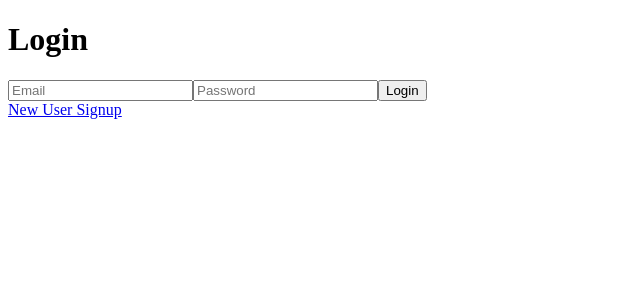
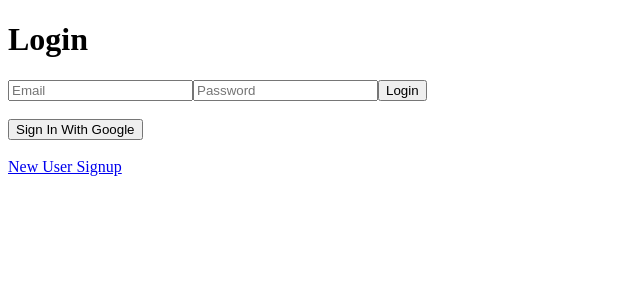
Before and after one commit to Sam-Blesswin/TypedGraphQL, a React (Vite) app in the folder frontend/: page /login in a window 1280 px wide. Shown: the top 300 px of the page, without its empty margins (0-640 px from the left). Built offline with nearby package versions, Linux system fonts and the light colour scheme; no server answers.

Commit message:
Added google signin

```diff
--- a/frontend/src/components/Login.tsx
+++ b/frontend/src/components/Login.tsx
@@ -6,7 +6,7 @@ export default function SignUp() {
   const [email, setEmail] = useState("");
   const [password, setPassword] = useState("");
 
-  const { user, login } = useAuth();
+  const { user, login, loginWithGoogle } = useAuth();
 
   const navigate = useNavigate();
 
@@ -18,6 +18,16 @@ export default function SignUp() {
       navigate("/");
     } catch (error) {
       console.log(error);
+    }
+  };
+
+  const handleGoogleLogin = async () => {
+    try {
+      console.log("google login");
+      await loginWithGoogle();
+      navigate("/");
+    } catch (error) {
+      console.error("Google login failed", error);
     }
   };
 
@@ -39,6 +49,10 @@ export default function SignUp() {
         />
         <button type="submit">Login</button>
         <br />
+        <br />
+        <button onClick={handleGoogleLogin}>Sign In With Google</button>
+        <br />
+        <br />
         <Link to="/signup">New User Signup</Link>
       </form>
     </div>
--- a/frontend/src/contexts/AuthProvider.tsx
+++ b/frontend/src/contexts/AuthProvider.tsx
@@ -1,9 +1,12 @@
 import {
+  GoogleAuthProvider,
   User,
   createUserWithEmailAndPassword,
   onAuthStateChanged,
   signInWithEmailAndPassword,
+  signInWithPopup,
 } from "firebase/auth";
+
 import React, {
   ReactNode,
   createContext,
@@ -11,6 +14,7 @@ import React, {
   useEffect,
   useState,
 } from "react";
+
 import { auth } from "../firebase/firebase";
 
 interface AuthContextType {
@@ -18,6 +22,7 @@ interface AuthContextType {
   loading: boolean;
   signup: (email: string, password: string) => Promise<void>;
   login: (email: string, password: string) => Promise<void>;
+  loginWithGoogle: () => Promise<void>;
   logout: () => Promise<void>;
 }
 
@@ -41,6 +46,11 @@ export const AuthProvider: React.FC<AuthProviderProps> = ({
     await signInWithEmailAndPassword(auth, email, password);
   };
 
+  const loginWithGoogle = async () => {
+    const provider = new GoogleAuthProvider();
+    await signInWithPopup(auth, provider);
+  };
+
   const logout = async () => {
     await auth.signOut();
   };
@@ -55,7 +65,9 @@ export const AuthProvider: React.FC<AuthProviderProps> = ({
   }, []);
 
   return (
-    <AuthContext.Provider value={{ user, loading, signup, login, logout }}>
+    <AuthContext.Provider
+      value={{ user, loading, signup, login, loginWithGoogle, logout }}
+    >
       {children}
     </AuthContext.Provider>
   );
```
